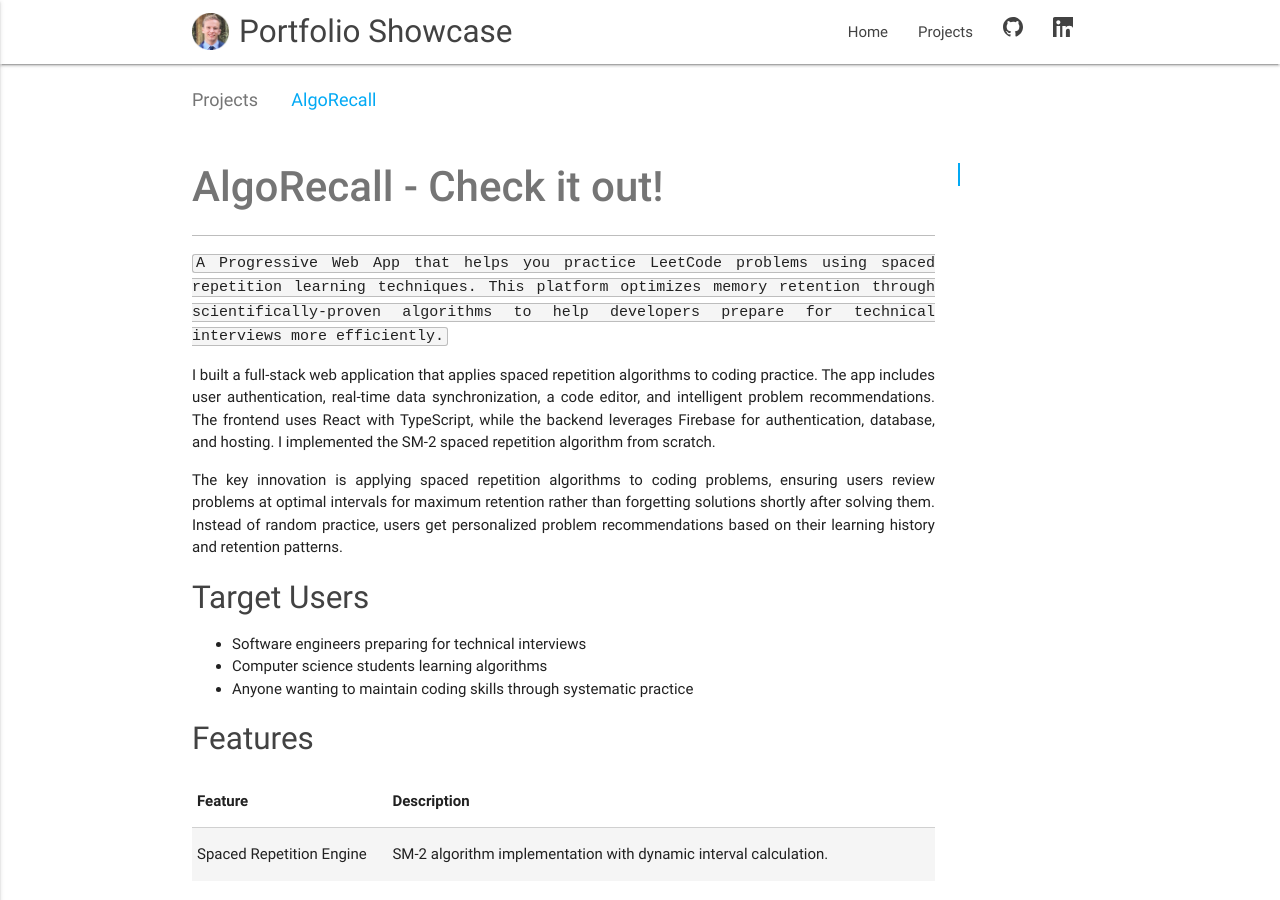
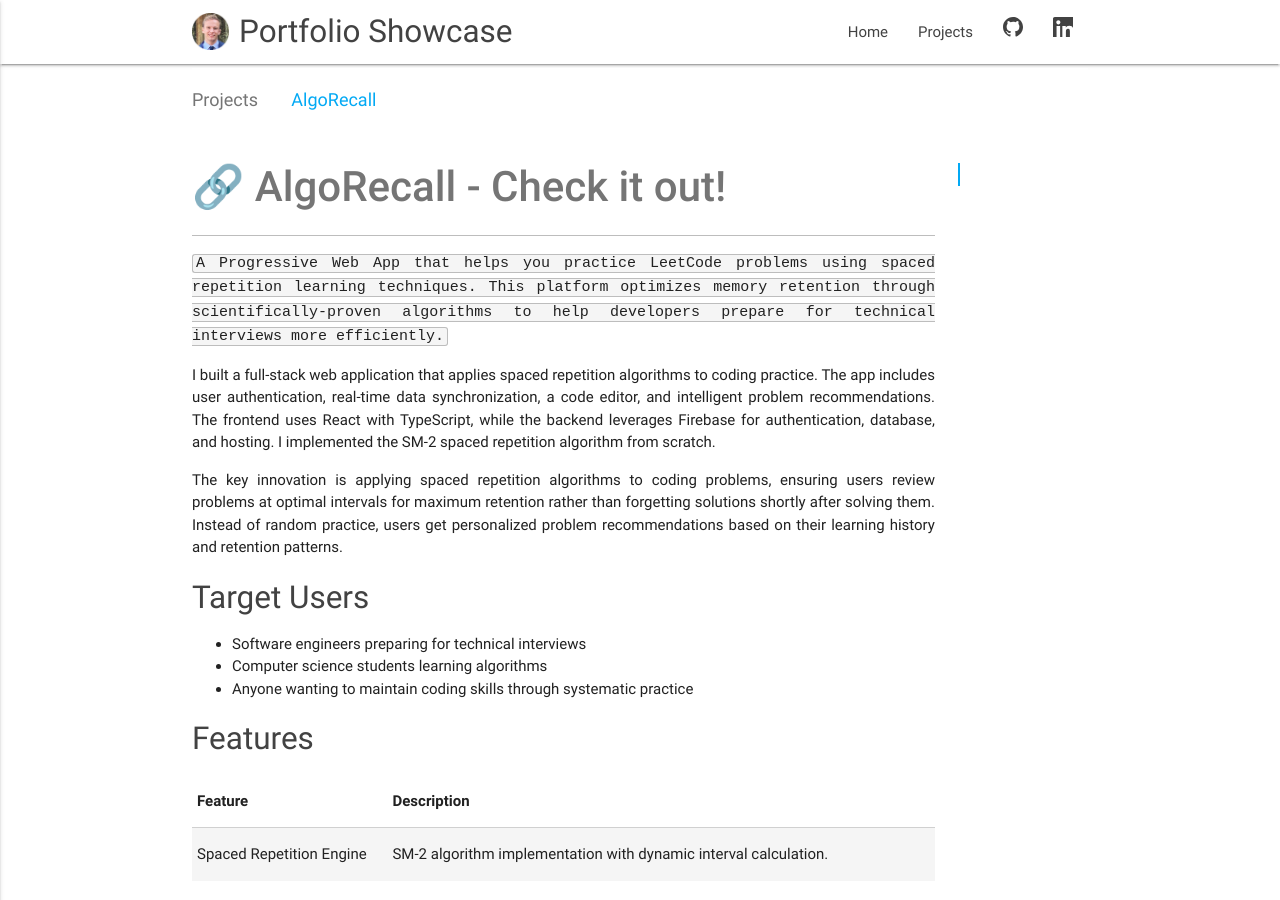
Before and after one commit to olisheldon/olisheldon.github.io, a Jekyll site: the page built from _projects/algorecall.md, in a window 1280 px wide and 900 px high. Built offline with Jekyll 4.4.1, drawn with Linux system fonts in a browser that asks for light colours.

```diff
--- a/_projects/algorecall.md
+++ b/_projects/algorecall.md
@@ -8,7 +8,7 @@ files:
   - 'implementation'
 ---
 
-# [**AlgoRecall - Check it out!**](https://leetcode-anki.web.app/)
+# [🔗 **AlgoRecall - Check it out!**](https://leetcode-anki.web.app/)
 
 `A Progressive Web App that helps you practice LeetCode problems using spaced repetition learning techniques. This platform optimizes memory retention through scientifically-proven algorithms to help developers prepare for technical interviews more efficiently.`
 
```
